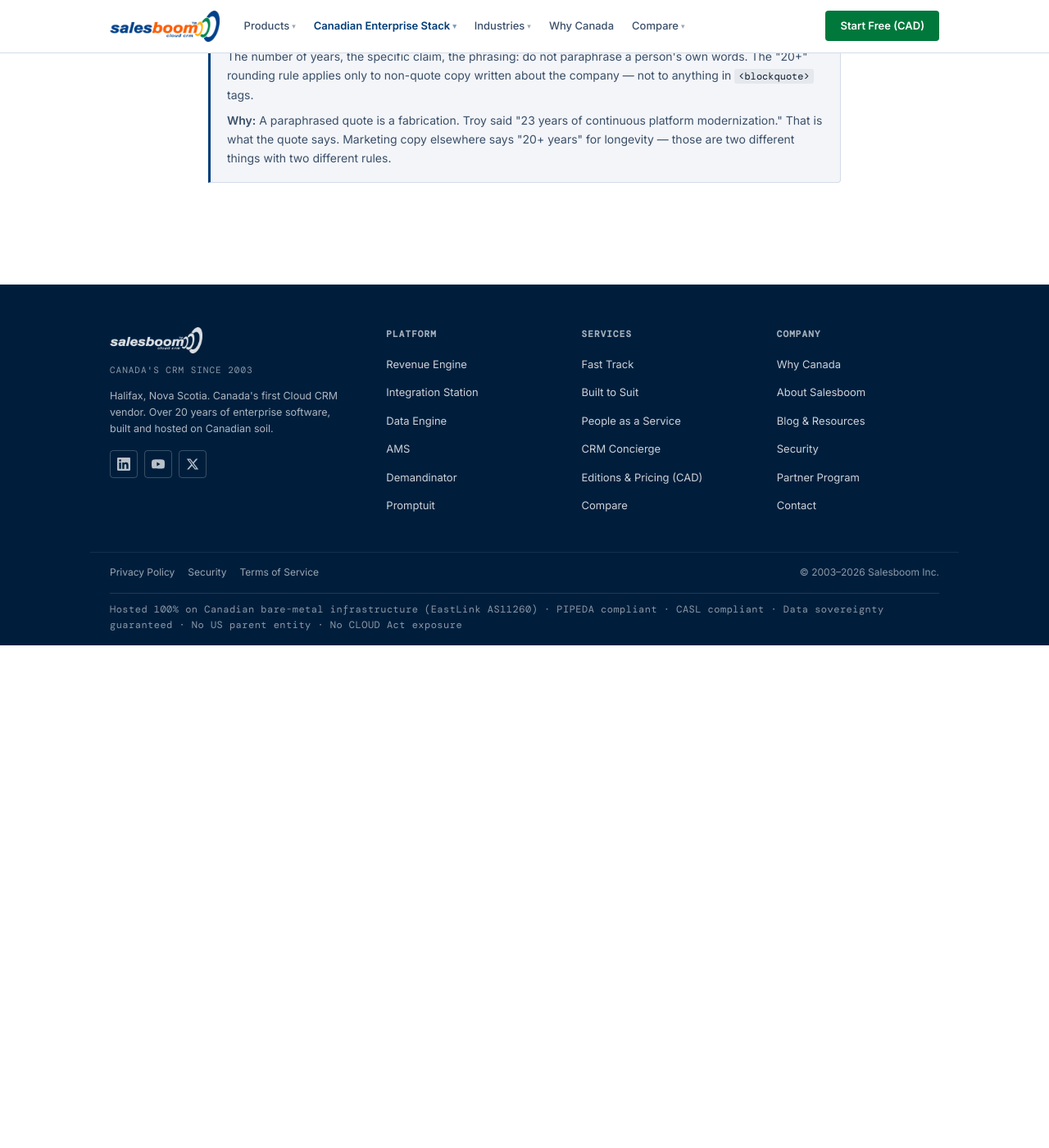
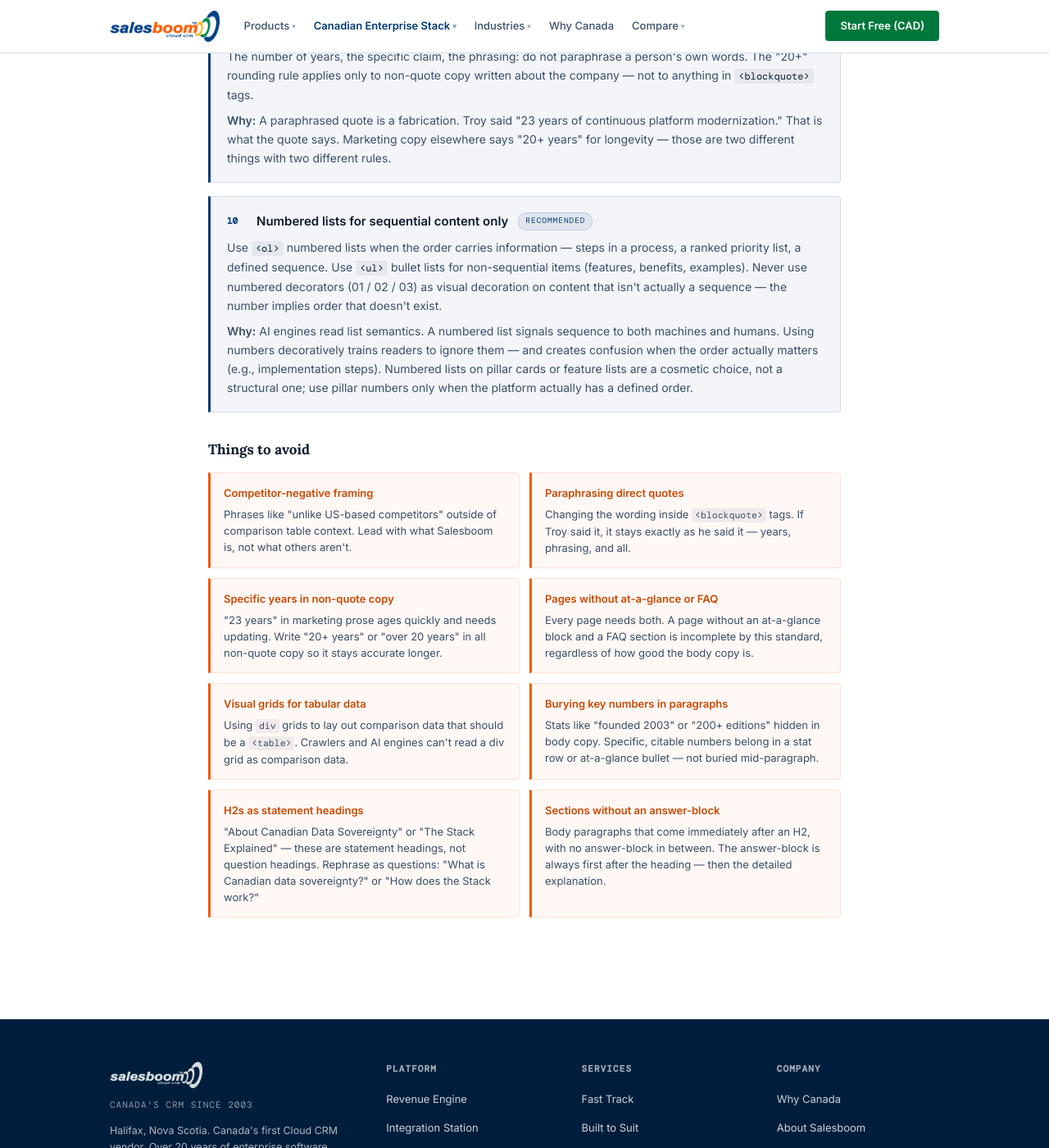
Before and after one commit to elizabethlemoine33-commits/salesboom-ca, a Jekyll site: the page built from brand-guide.html, in a window 1280 px wide and 1400 px high, scrolled down 7065 px. Shown: the whole window at 82% size. Built offline with Jekyll 4.4.1, drawn with Linux system fonts in a browser that asks for light colours; before the commit the page ends 7852 px from its top, so only the background shows below that.

Commit message:
Wire nav/footer Why Canada links; expand Content Standards in brand guide
- _layouts/default.html: nav top-level "Why Canada" and footer
  "Why Canada" both now point to /sovereignty/ (header dropdown was
  already wired in previous commit)
- brand-guide.html: added Rule 10 (numbered lists for sequential
  content only) and an 8-item "Things to avoid" grid covering
  competitor-negative framing, paraphrased quotes, specific years in
  non-quote copy, missing at-a-glance/FAQ, visual grids for tabular
  data, buried numbers, statement H2s, and sections without answer-blocks

Co-Authored-By: Claude Sonnet 4.6 <noreply@anthropic.com>

```diff
--- a/_layouts/default.html
+++ b/_layouts/default.html
@@ -281,7 +281,7 @@
           <a href="#" role="menuitem">All 200+ Industries →</a>
         </div>
       </div>
-      <div class="nav-item"><a href="#">Why Canada</a></div>
+      <div class="nav-item"><a href="/sovereignty/">Why Canada</a></div>
       <div class="nav-item">
         <a href="#">Compare <span class="nav-arrow" aria-hidden="true">▾</span></a>
         <div class="dropdown" role="menu">
@@ -344,7 +344,7 @@
     <div class="f-col">
       <h4>Company</h4>
       <ul>
-        <li><a href="#">Why Canada</a></li>
+        <li><a href="/sovereignty/">Why Canada</a></li>
         <li><a href="#">About Salesboom</a></li>
         <li><a href="#">Blog &amp; Resources</a></li>
         <li><a href="#">Security</a></li>
--- a/brand-guide.html
+++ b/brand-guide.html
@@ -569,7 +569,76 @@ permalink: /brand-guide/
         <p class="cr-why"><strong>Why:</strong> A paraphrased quote is a fabrication. Troy said "23 years of continuous platform modernization." That is what the quote says. Marketing copy elsewhere says "20+ years" for longevity — those are two different things with two different rules.</p>
       </div>
 
+      <div class="cr-rule">
+        <div class="cr-rule-head">
+          <span class="cr-rule-num">10</span>
+          <span class="cr-rule-title">Numbered lists for sequential content only</span>
+          <span class="cr-rule-badge">Recommended</span>
+        </div>
+        <p>Use <code>&lt;ol&gt;</code> numbered lists when the order carries information — steps in a process, a ranked priority list, a defined sequence. Use <code>&lt;ul&gt;</code> bullet lists for non-sequential items (features, benefits, examples). Never use numbered decorators (01 / 02 / 03) as visual decoration on content that isn't actually a sequence — the number implies order that doesn't exist.</p>
+        <p class="cr-why"><strong>Why:</strong> AI engines read list semantics. A numbered list signals sequence to both machines and humans. Using numbers decoratively trains readers to ignore them — and creates confusion when the order actually matters (e.g., implementation steps). Numbered lists on pillar cards or feature lists are a cosmetic choice, not a structural one; use pillar numbers only when the platform actually has a defined order.</p>
+      </div>
+
     </div>
+
+    <!-- THINGS TO AVOID -->
+    <style>
+      .cr-avoid { margin-top: 32px; }
+      .cr-avoid h3 { font-family: 'Lora', serif; font-size: 17px; font-weight: 700; color: var(--text); margin-bottom: 14px; }
+      .cr-avoid-grid { display: grid; grid-template-columns: repeat(auto-fill, minmax(260px, 1fr)); gap: 12px; }
+      .cr-avoid-item { background: rgba(240,90,0,.04); border: 1px solid rgba(240,90,0,.14); border-left: 3px solid #F05A00; border-radius: 0 4px 4px 0; padding: 14px 16px; }
+      .cr-avoid-head { font-size: 13px; font-weight: 700; color: #c84800; margin-bottom: 5px; }
+      .cr-avoid-body { font-size: 13px; color: var(--text-2); line-height: 1.55; }
+      .cr-avoid-body code { font-family: 'DM Mono', monospace; font-size: 11.5px; background: rgba(0,30,60,.06); padding: 1px 4px; border-radius: 3px; }
+    </style>
+
+    <div class="cr-avoid">
+      <h3>Things to avoid</h3>
+      <div class="cr-avoid-grid">
+
+        <div class="cr-avoid-item">
+          <div class="cr-avoid-head">Competitor-negative framing</div>
+          <div class="cr-avoid-body">Phrases like "unlike US-based competitors" outside of comparison table context. Lead with what Salesboom is, not what others aren't.</div>
+        </div>
+
+        <div class="cr-avoid-item">
+          <div class="cr-avoid-head">Paraphrasing direct quotes</div>
+          <div class="cr-avoid-body">Changing the wording inside <code>&lt;blockquote&gt;</code> tags. If Troy said it, it stays exactly as he said it — years, phrasing, and all.</div>
+        </div>
+
+        <div class="cr-avoid-item">
+          <div class="cr-avoid-head">Specific years in non-quote copy</div>
+          <div class="cr-avoid-body">"23 years" in marketing prose ages quickly and needs updating. Write "20+ years" or "over 20 years" in all non-quote copy so it stays accurate longer.</div>
+        </div>
+
+        <div class="cr-avoid-item">
+          <div class="cr-avoid-head">Pages without at-a-glance or FAQ</div>
+          <div class="cr-avoid-body">Every page needs both. A page without an at-a-glance block and a FAQ section is incomplete by this standard, regardless of how good the body copy is.</div>
+        </div>
+
+        <div class="cr-avoid-item">
+          <div class="cr-avoid-head">Visual grids for tabular data</div>
+          <div class="cr-avoid-body">Using <code>div</code> grids to lay out comparison data that should be a <code>&lt;table&gt;</code>. Crawlers and AI engines can't read a div grid as comparison data.</div>
+        </div>
+
+        <div class="cr-avoid-item">
+          <div class="cr-avoid-head">Burying key numbers in paragraphs</div>
+          <div class="cr-avoid-body">Stats like "founded 2003" or "200+ editions" hidden in body copy. Specific, citable numbers belong in a stat row or at-a-glance bullet — not buried mid-paragraph.</div>
+        </div>
+
+        <div class="cr-avoid-item">
+          <div class="cr-avoid-head">H2s as statement headings</div>
+          <div class="cr-avoid-body">"About Canadian Data Sovereignty" or "The Stack Explained" — these are statement headings, not question headings. Rephrase as questions: "What is Canadian data sovereignty?" or "How does the Stack work?"</div>
+        </div>
+
+        <div class="cr-avoid-item">
+          <div class="cr-avoid-head">Sections without an answer-block</div>
+          <div class="cr-avoid-body">Body paragraphs that come immediately after an H2, with no answer-block in between. The answer-block is always first after the heading — then the detailed explanation.</div>
+        </div>
+
+      </div>
+    </div>
+
   </div>
 
 </div>
```
